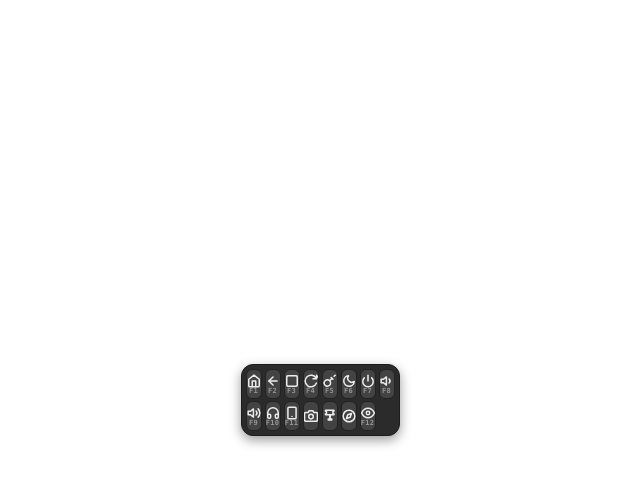
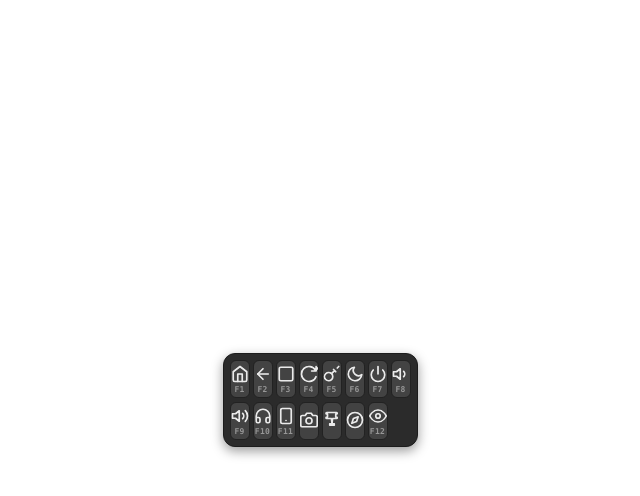
Before and after one commit to gx288/wireless-phone-remote-control-Wpr-scrcpy, an Electron app: page overlay.html in a window 1100 px wide. Both pictures are taken after a click on the button 550 px from the left and 670 px from the top of the page. Shown: the whole page, without its empty margins (230-870 px from the left). Drawn offline with Linux system fonts and the light colour scheme; no server answers.

Commit message:
v4.0.3: Increase size of horizontal dock buttons and restore default icon/font size

```diff
--- a/main.js
+++ b/main.js
@@ -277,7 +277,7 @@ function startScrcpyTracking() {
             const W = R - L;
             const H = B - T;
 
-            const sideSize = (dockEdge === 'top' || dockEdge === 'bottom') ? 76 : 48;
+            const sideSize = (dockEdge === 'top' || dockEdge === 'bottom') ? 98 : 48;
             let ob;
             if (dockEdge === 'right') {
               ob = { x: L + W - 8, y: T, width: sideSize, height: H };
--- a/overlay.html
+++ b/overlay.html
@@ -243,8 +243,8 @@
     body.dock-top .btn-list {
       display: grid;
       grid-template-columns: repeat(8, 1fr);
-      gap: 2px 3px;
-      padding: 4px;
+      gap: 4px 3px;
+      padding: 6px;
       overflow: hidden;
       width: auto;
       height: auto;
@@ -255,12 +255,12 @@
     }
     body.dock-top .ctrl-btn {
       width: 100%;
-      height: 30px;
+      height: 38px;
       max-width: 44px;
       justify-self: center;
     }
     body.dock-top .ctrl-btn::after {
-      top: 80px; bottom: auto; left: 50%; right: auto; transform: translateX(-50%);
+      top: 100px; bottom: auto; left: 50%; right: auto; transform: translateX(-50%);
     }
 
     /* Bottom Dock */
@@ -278,8 +278,8 @@
     body.dock-bottom .btn-list {
       display: grid;
       grid-template-columns: repeat(8, 1fr);
-      gap: 2px 3px;
-      padding: 4px;
+      gap: 4px 3px;
+      padding: 6px;
       overflow: hidden;
       width: auto;
       height: auto;
@@ -290,25 +290,12 @@
     }
     body.dock-bottom .ctrl-btn {
       width: 100%;
-      height: 30px;
+      height: 38px;
       max-width: 44px;
       justify-self: center;
     }
     body.dock-bottom .ctrl-btn::after {
-      bottom: 80px; top: auto; left: 50%; right: auto; transform: translateX(-50%);
-    }
-
-    body.dock-top .ctrl-btn svg,
-    body.dock-bottom .ctrl-btn svg {
-      width: 14px;
-      height: 14px;
-      stroke-width: 2.5;
-      margin-bottom: 0px;
-    }
-    body.dock-top .f-key,
-    body.dock-bottom .f-key {
-      font-size: 7px;
-      margin-top: 0px;
+      bottom: 100px; top: auto; left: 50%; right: auto; transform: translateX(-50%);
     }
   </style>
 </head>
--- a/package.json
+++ b/package.json
@@ -1,11 +1,11 @@
 {
   "name": "wpr-scrcpy",
-  "version": "4.0.2",
+  "version": "4.0.3",
   "description": "WprScrcpy GUI and ADB Controller with Wi-Fi Debugging QR Code and Terminal",
   "main": "main.js",
   "scripts": {
     "start": "electron .",
-    "build": "npx electron-packager . WprScrcpy --platform=win32 --arch=x64 --icon=smartphone.ico --overwrite --out=dist --app-version=4.0.2 --ignore=\"(\\.git|dist|scratch|get_scrcpy_bounds\\.cs|get_scrcpy_bounds\\.ps1|create_shortcut\\.ps1|Chay_AeroScrcpy\\.bat|\\.zip|\\.rar)\" && powershell -NoProfile -Command \"if (Test-Path dist/WprScrcpy-v4.0.2) { Remove-Item -Recurse -Force dist/WprScrcpy-v4.0.2 }; Rename-Item -Path dist/WprScrcpy-win32-x64 -NewName WprScrcpy-v4.0.2; if (Test-Path dist/WprScrcpy-v4.0.2.zip) { Remove-Item -Force dist/WprScrcpy-v4.0.2.zip }; Compress-Archive -Path dist/WprScrcpy-v4.0.2 -DestinationPath dist/WprScrcpy-v4.0.2.zip\""
+    "build": "npx electron-packager . WprScrcpy --platform=win32 --arch=x64 --icon=smartphone.ico --overwrite --out=dist --app-version=4.0.3 --ignore=\"(\\.git|dist|scratch|get_scrcpy_bounds\\.cs|get_scrcpy_bounds\\.ps1|create_shortcut\\.ps1|Chay_AeroScrcpy\\.bat|\\.zip|\\.rar)\" && powershell -NoProfile -Command \"if (Test-Path dist/WprScrcpy-v4) { Remove-Item -Recurse -Force dist/WprScrcpy-v4 }; Rename-Item -Path dist/WprScrcpy-win32-x64 -NewName WprScrcpy-v4; if (Test-Path dist/WprScrcpy-v4.0.3.zip) { Remove-Item -Force dist/WprScrcpy-v4.0.3.zip }; Compress-Archive -Path dist/WprScrcpy-v4 -DestinationPath dist/WprScrcpy-v4.0.3.zip\""
   },
   "build": {
     "appId": "com.antigravity.wprscrcpy",
```
